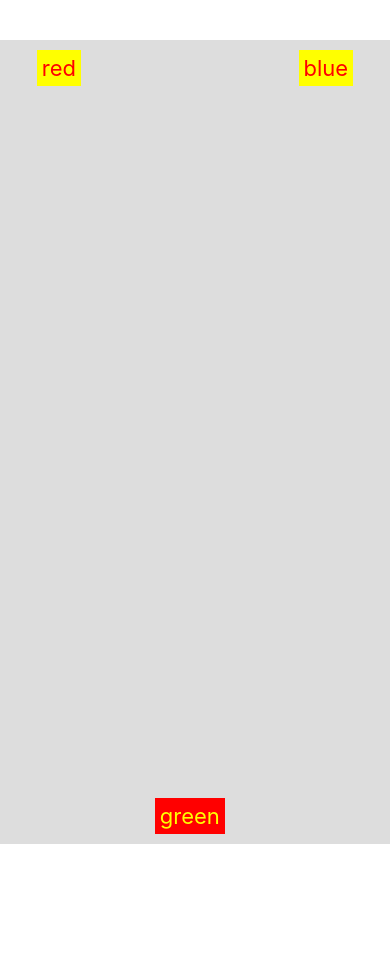
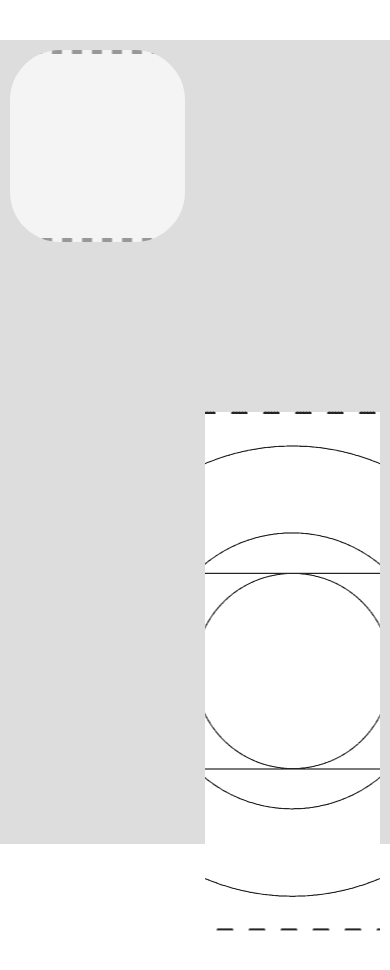
Before and after one commit to sap2411/react-native-sandbox, a React Native app: screen / in a window 390 px wide. Shown: the top 970 px of the page. Before the commit the page ends 844 px from the top, so only its background shows below. Built offline with nearby package versions, Linux system fonts and the light colour scheme.

Commit message:
adds images

```diff
--- a/App.js
+++ b/App.js
@@ -1,14 +1,15 @@
 import React from 'react';
-import { Text, View, StyleSheet  } from "react-native";
+import { Image, Text, View, StyleSheet, Dimensions  } from "react-native";
 
+import pic from "./assets/icon.png"
+import other from "./assets/splash.png"
 
 export default function App() {
 
   return (
     <View style={styles.page}>
-      <Text style={styles.text}>red</Text>
-      <Text style={[styles.text, styles.selectedText]}>green</Text>
-      <Text style={styles.text}>blue</Text>
+      <Image style={styles.image} source={pic}/>
+      <Image style={styles.image} source={other}/>
     </View>
   )
 }
@@ -21,6 +22,12 @@ const styles = StyleSheet.create({
     alignItems: "flex-start",
     marginTop: 40,
     backgroundColor: "#DDD"
+  },
+  image: {
+    flex: 1,
+    borderRadius: 50,
+    margin: 10,
+    width: Dimensions.get("window").width
   },
   text: {
     textAlign: "center",
```
